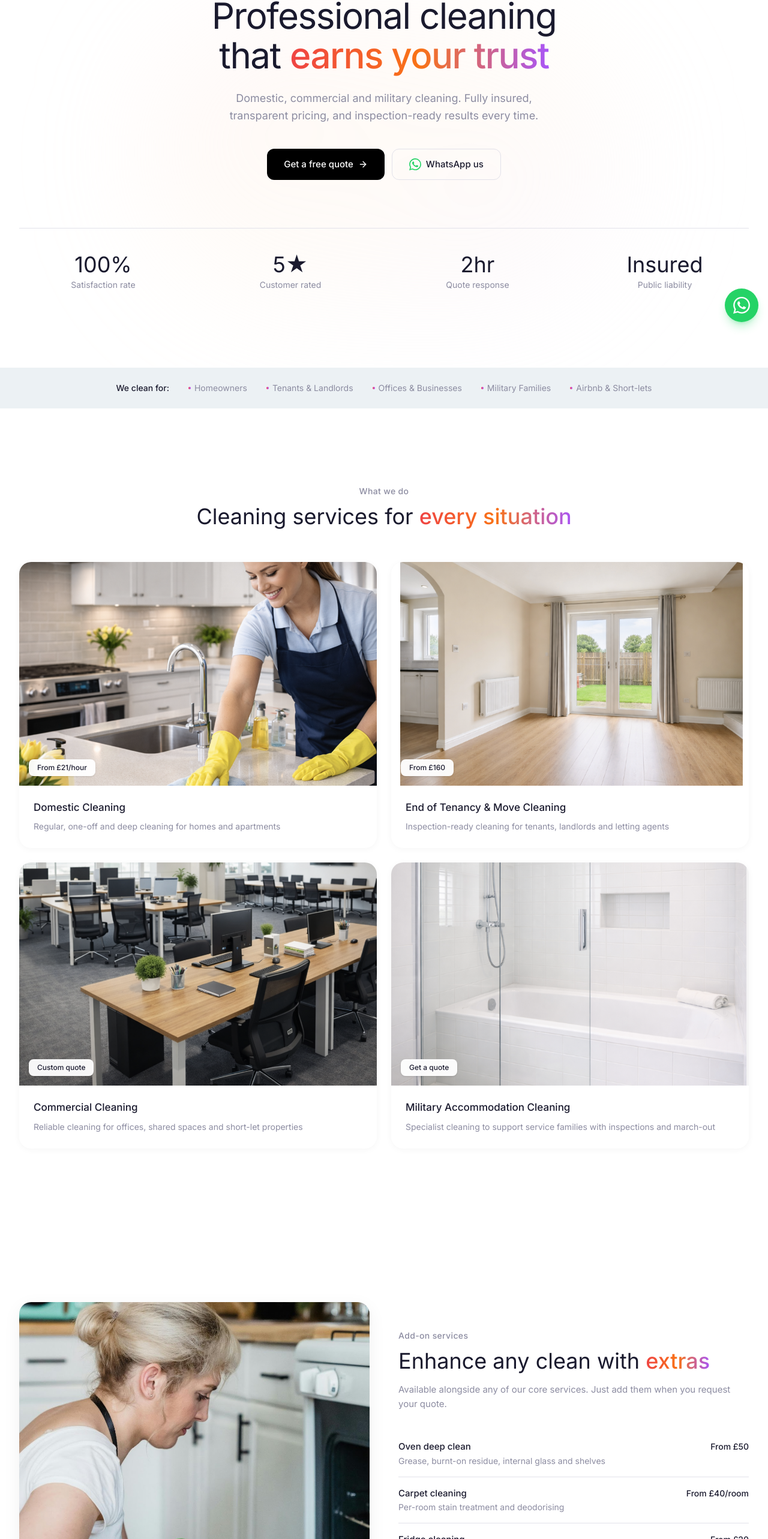
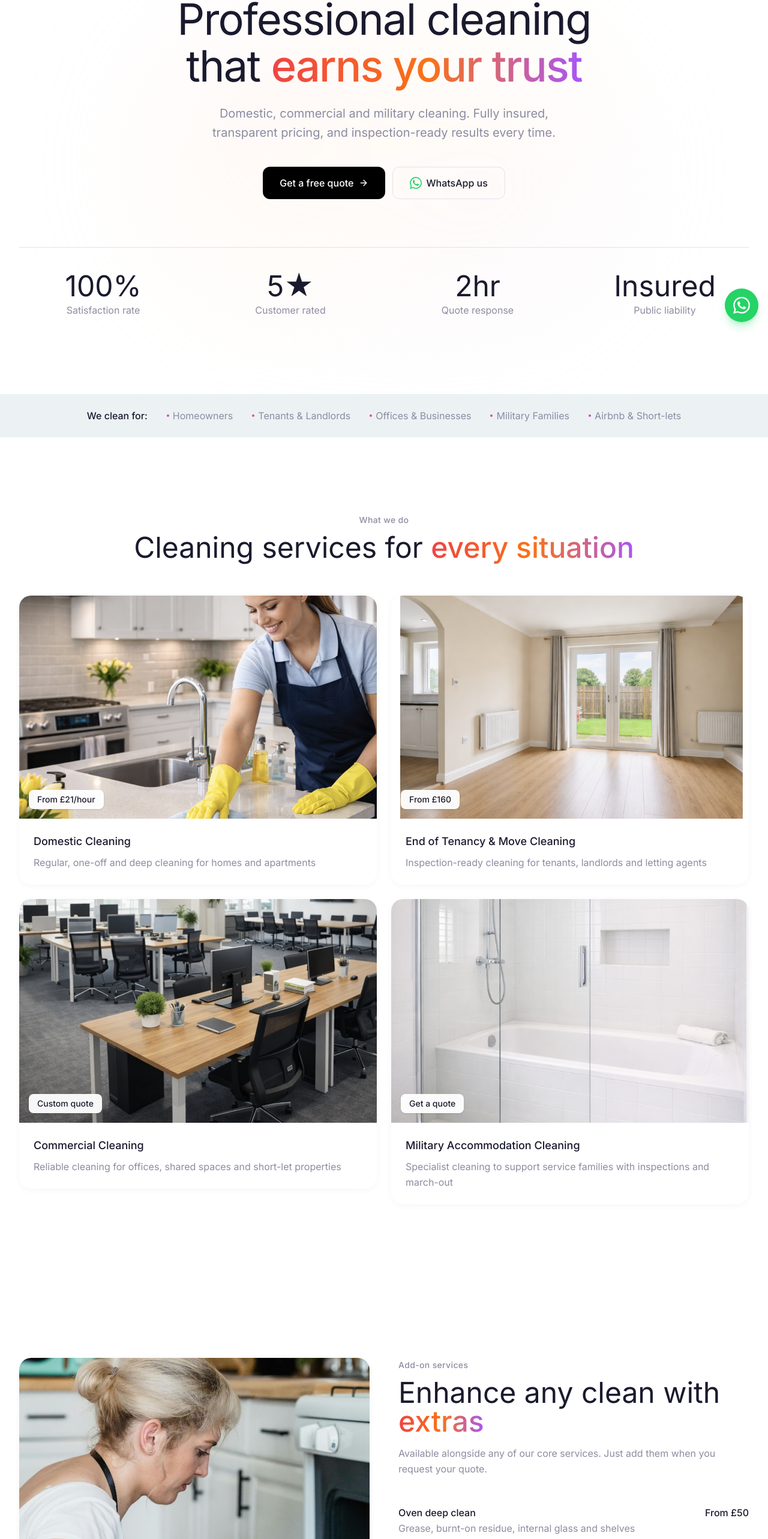
Before and after one commit to AssahBismarkabah/izhub-clean, a Next.js app: page / in a window 1280 px wide. Shown: the part 183-2749 px from the top of the page at 60% size. Built offline with nearby package versions, Linux system fonts and the light colour scheme.

Commit message:
refactor: enhance image presentation with hover effects in AddOns and WhyChooseUs components

```diff
--- a/src/components/sections/AddOns.tsx
+++ b/src/components/sections/AddOns.tsx
@@ -18,13 +18,15 @@ export function AddOns() {
         <div className="grid gap-12 lg:grid-cols-2 lg:items-center">
           {/* Image */}
           <ScrollReveal>
+            <div className="group overflow-hidden rounded-[20px] shadow-[0_2px_12px_rgba(0,0,0,0.04)] hover:shadow-[0_12px_28px_rgba(0,0,0,0.08)] transition-shadow duration-300">
               <Image
                 src="/cleaning-image.png"
                 alt="Professional oven cleaning"
                 width={600}
                 height={700}
-              className="rounded-[20px] object-cover w-full aspect-[4/5] shadow-[0_8px_30px_rgba(0,0,0,0.06)]"
+                className="object-cover w-full aspect-[4/5] group-hover:scale-[1.03] transition-transform duration-500 ease-out"
               />
+            </div>
           </ScrollReveal>
 
           {/* Menu-style list */}
@@ -32,11 +34,11 @@ export function AddOns() {
             <p className="text-sm font-medium text-muted tracking-wide">
               Add-on services
             </p>
-            <h2 className="mt-3 text-3xl sm:text-4xl font-normal text-charcoal">
+            <h2 className="mt-3 text-4xl sm:text-5xl font-normal text-charcoal">
               Enhance any clean with{" "}
               <span className="text-gradient font-medium">extras</span>
             </h2>
-            <p className="mt-4 text-[15px] leading-relaxed text-muted">
+            <p className="mt-4 text-base leading-relaxed text-muted">
               Available alongside any of our core services. Just add them when
               you request your quote.
             </p>
@@ -46,14 +48,14 @@ export function AddOns() {
               {addOns.map((item) => (
                 <div key={item.name} className="flex items-baseline justify-between gap-4 py-4">
                   <div className="min-w-0">
-                    <p className="text-[15px] font-medium text-charcoal">
+                    <p className="text-base font-medium text-charcoal">
                       {item.name}
                     </p>
-                    <p className="mt-0.5 text-sm text-muted">
+                    <p className="mt-0.5 text-base text-muted">
                       {item.description}
                     </p>
                   </div>
-                  <span className="text-sm font-medium text-charcoal whitespace-nowrap">
+                  <span className="text-base font-medium text-charcoal whitespace-nowrap">
                     {item.price}
                   </span>
                 </div>
@@ -62,7 +64,7 @@ export function AddOns() {
 
             <Link
               href="/quote"
-              className="mt-8 inline-flex items-center gap-2 rounded-xl bg-black px-7 py-3.5 text-[15px] font-medium text-white hover:bg-charcoal transition-colors"
+              className="mt-8 inline-flex items-center gap-2 rounded-xl bg-black px-7 py-3.5 text-base font-medium text-white hover:bg-charcoal transition-colors"
             >
               Add to your quote
               <ArrowRight className="h-4 w-4" />
--- a/src/components/sections/Hero.tsx
+++ b/src/components/sections/Hero.tsx
@@ -19,7 +19,7 @@ export function Hero() {
             initial={{ opacity: 0, y: 16 }}
             animate={{ opacity: 1, y: 0 }}
             transition={{ duration: 0.6 }}
-            className="text-4xl sm:text-5xl lg:text-6xl font-normal leading-[1.1] tracking-tight text-charcoal"
+            className="text-5xl sm:text-6xl lg:text-7xl font-normal leading-[1.08] tracking-tight text-charcoal"
           >
             Professional cleaning
             <br />
@@ -33,7 +33,7 @@ export function Hero() {
             initial={{ opacity: 0, y: 12 }}
             animate={{ opacity: 1, y: 0 }}
             transition={{ duration: 0.5, delay: 0.15 }}
-            className="mt-6 mx-auto max-w-xl text-lg leading-relaxed text-muted"
+            className="mt-6 mx-auto max-w-xl text-lg sm:text-xl leading-relaxed text-muted"
           >
             Domestic, commercial and military cleaning. Fully insured,
             transparent pricing, and inspection-ready results every time.
@@ -47,7 +47,7 @@ export function Hero() {
           >
             <Link
               href="/quote"
-              className="inline-flex items-center gap-2 rounded-xl bg-black px-7 py-3.5 text-[15px] font-medium text-white hover:bg-charcoal transition-colors"
+              className="inline-flex items-center gap-2 rounded-xl bg-black px-7 py-3.5 text-base font-medium text-white hover:bg-charcoal transition-colors"
             >
               Get a free quote
               <ArrowRight className="h-4 w-4" />
@@ -56,7 +56,7 @@ export function Hero() {
               href={CONTACT.whatsappWithMessage}
               target="_blank"
               rel="noopener noreferrer"
-              className="inline-flex items-center gap-2 rounded-xl border border-border px-7 py-3.5 text-[15px] font-medium text-charcoal hover:bg-surface transition-colors"
+              className="inline-flex items-center gap-2 rounded-xl border border-border px-7 py-3.5 text-base font-medium text-charcoal hover:bg-surface transition-colors"
             >
               <svg
                 className="h-5 w-5 text-whatsapp"
@@ -84,10 +84,10 @@ export function Hero() {
             { value: "Insured", label: "Public liability" },
           ].map((stat) => (
             <div key={stat.label} className="text-center">
-              <p className="text-3xl lg:text-4xl font-normal text-charcoal">
+              <p className="text-4xl lg:text-5xl font-normal text-charcoal">
                 {stat.value}
               </p>
-              <p className="mt-1 text-sm text-muted">{stat.label}</p>
+              <p className="mt-1 text-base text-muted">{stat.label}</p>
             </div>
           ))}
         </motion.div>
--- a/src/components/sections/HowItWorks.tsx
+++ b/src/components/sections/HowItWorks.tsx
@@ -30,17 +30,17 @@ export function HowItWorks() {
             <p className="text-sm font-medium text-muted tracking-wide">
               How it works
             </p>
-            <h2 className="mt-3 text-3xl sm:text-4xl font-normal text-charcoal">
+            <h2 className="mt-3 text-4xl sm:text-5xl font-normal text-charcoal">
               Simple from start{" "}
               <span className="text-gradient font-medium">to spotless</span>
             </h2>
-            <p className="mt-5 max-w-md text-[15px] leading-relaxed text-muted">
+            <p className="mt-5 max-w-md text-base leading-relaxed text-muted">
               No complicated booking process. No hidden fees. Just reliable
               cleaning in three straightforward steps.
             </p>
             <Link
               href="/quote"
-              className="mt-8 inline-flex items-center gap-2 rounded-xl bg-black px-7 py-3.5 text-[15px] font-medium text-white hover:bg-charcoal transition-colors"
+              className="mt-8 inline-flex items-center gap-2 rounded-xl bg-black px-7 py-3.5 text-base font-medium text-white hover:bg-charcoal transition-colors"
             >
               Start now, takes 2 minutes
               <ArrowRight className="h-4 w-4" />
@@ -58,10 +58,10 @@ export function HowItWorks() {
                   <div className="relative">
                     {/* Dot on the line */}
                     <div className="absolute -left-8 lg:-left-10 top-1.5 h-2.5 w-2.5 rounded-full bg-gradient-to-br from-red-400 via-orange-400 to-purple-400 ring-4 ring-surface" />
-                    <h3 className="text-[16px] font-medium text-charcoal">
+                    <h3 className="text-lg font-medium text-charcoal">
                       {step.title}
                     </h3>
-                    <p className="mt-1.5 text-sm leading-relaxed text-muted">
+                    <p className="mt-1.5 text-base leading-relaxed text-muted">
                       {step.description}
                     </p>
                   </div>
--- a/src/components/sections/ServicesGrid.tsx
+++ b/src/components/sections/ServicesGrid.tsx
@@ -21,7 +21,7 @@ export function ServicesGrid() {
             <p className="text-sm font-medium text-muted tracking-wide">
               What we do
             </p>
-            <h2 className="mt-3 text-3xl sm:text-4xl font-normal text-charcoal">
+            <h2 className="mt-3 text-4xl sm:text-5xl font-normal text-charcoal">
               Cleaning services for{" "}
               <span className="text-gradient font-medium">every situation</span>
             </h2>
@@ -44,7 +44,7 @@ export function ServicesGrid() {
                     className="object-cover group-hover:scale-[1.03] transition-transform duration-500 ease-out"
                   />
                   {service.startingPrice && (
-                    <span className="absolute bottom-4 left-4 rounded-lg bg-white/95 backdrop-blur-sm px-3.5 py-1.5 text-xs font-medium text-charcoal shadow-sm">
+                    <span className="absolute bottom-4 left-4 rounded-lg bg-white/95 backdrop-blur-sm px-3.5 py-1.5 text-sm font-medium text-charcoal shadow-sm">
                       {service.startingPrice}
                     </span>
                   )}
@@ -52,10 +52,10 @@ export function ServicesGrid() {
 
                 {/* Content */}
                 <div className="p-6">
-                  <h3 className="text-[17px] font-medium text-charcoal">
+                  <h3 className="text-lg font-medium text-charcoal">
                     {service.name}
                   </h3>
-                  <p className="mt-2 text-sm leading-relaxed text-muted">
+                  <p className="mt-2 text-base leading-relaxed text-muted">
                     {service.shortDescription}
                   </p>
                 </div>
--- a/src/components/sections/TrustBar.tsx
+++ b/src/components/sections/TrustBar.tsx
@@ -5,7 +5,7 @@ export function TrustBar() {
     <section className="bg-surface py-6">
       <div className="mx-auto max-w-7xl px-4 md:px-6 lg:px-8">
         <ScrollReveal>
-          <div className="flex flex-wrap items-center justify-center gap-x-8 gap-y-3 text-sm text-muted">
+          <div className="flex flex-wrap items-center justify-center gap-x-8 gap-y-3 text-base text-muted">
             <span className="font-medium text-charcoal">We clean for:</span>
             {[
               "Homeowners",
```
Also changed, not shown: src/components/sections/CTABanner.tsx (+6 -6 lines), src/components/sections/WhyChooseUs.tsx (+8 -6 lines). Lines whose indentation alone changed are shown as unchanged.
